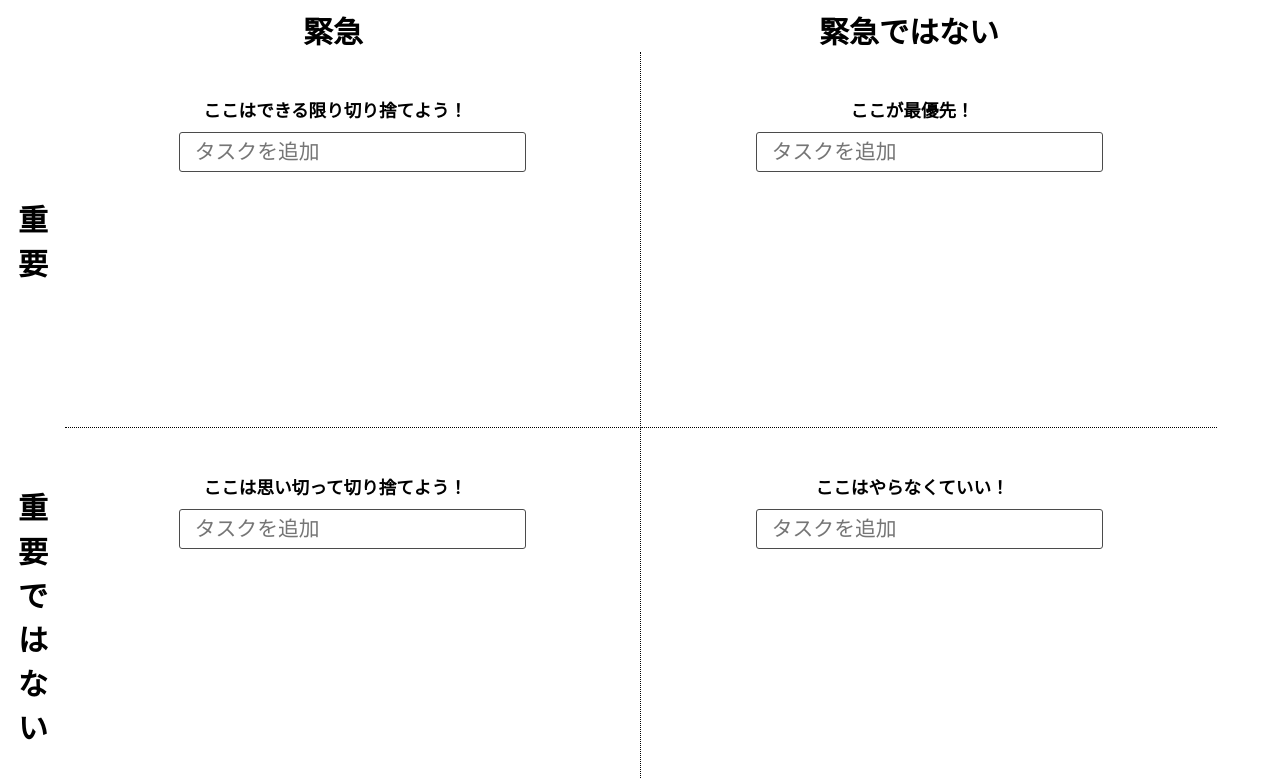
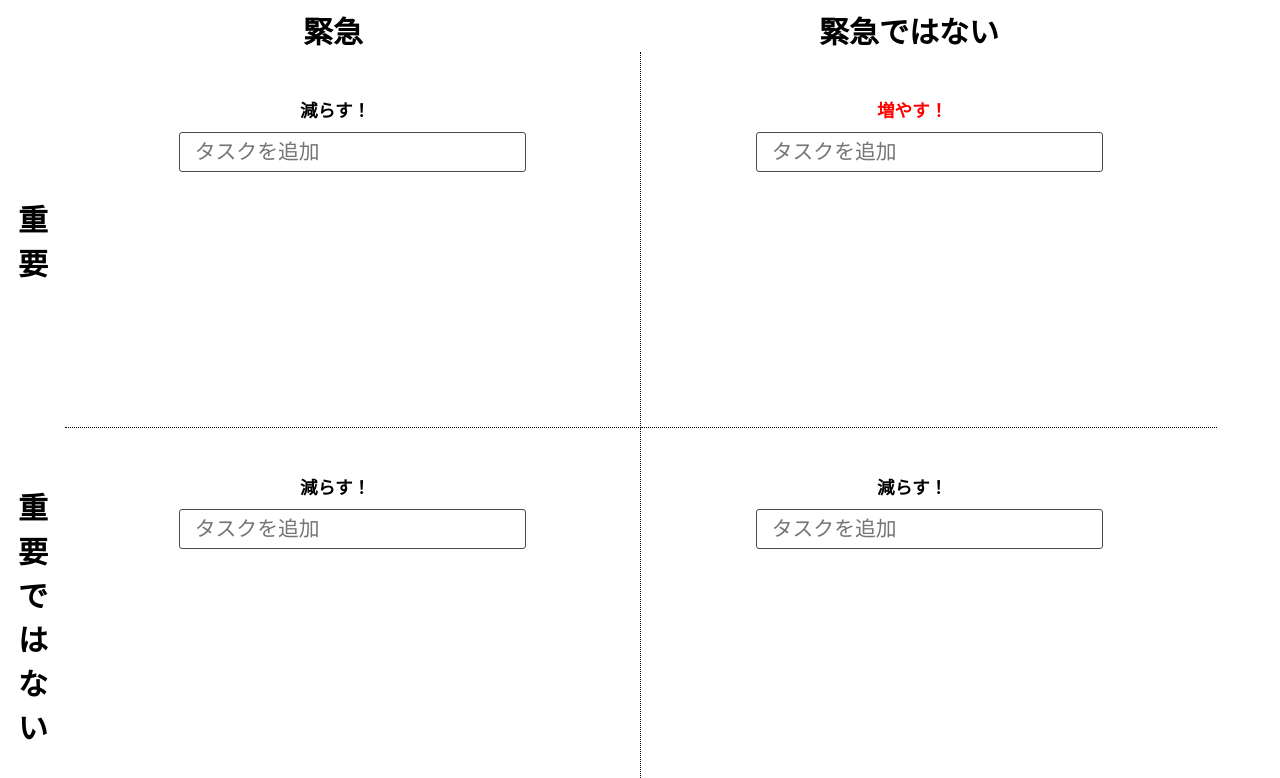
Before and after one commit to VI-KIEC/to-not-do-list, a React (Create React App) app: page / in a window 1280 px wide. Shown: the top 778 px of the page. Built offline with nearby package versions, Linux system fonts and the light colour scheme; a web font is replaced by a local one.

Commit message:
タイトルの微調整

```diff
--- a/public/index.html
+++ b/public/index.html
@@ -25,7 +25,7 @@
       href="https://fonts.googleapis.com/css2?family=Kiwi+Maru:wght@300;400;500&display=swap"
       rel="stylesheet"
     />
-    <title>Priority Todo</title>
+    <title>やらないことリスト</title>
   </head>
   <body>
     <noscript>You need to enable JavaScript to run this app.</noscript>
--- a/src/components/taskCardA/TaskCard1Title.jsx
+++ b/src/components/taskCardA/TaskCard1Title.jsx
@@ -1,7 +1,7 @@
 import React from "react";
 
 const TaskCard1Title = () => {
-  return <div className="taskCardTitle">ここはできる限り切り捨てよう！</div>;
+  return <div className="taskCardTitle">減らす！</div>;
 };
 
 export default TaskCard1Title;
--- a/src/components/taskCardB/TaskCard2Title.jsx
+++ b/src/components/taskCardB/TaskCard2Title.jsx
@@ -1,7 +1,7 @@
 import React from "react";
 
 const TaskCard2Title = () => {
-  return <div className="taskCardTitle">ここが最優先！</div>;
+  return <div className="taskCardTitle taskCard2Title">増やす！</div>;
 };
 
 export default TaskCard2Title;
--- a/src/components/taskCardC/TaskCard3Title.jsx
+++ b/src/components/taskCardC/TaskCard3Title.jsx
@@ -1,7 +1,7 @@
 import React from "react";
 
 const TaskCard3Title = () => {
-  return <div className="taskCardTitle">ここは思い切って切り捨てよう！</div>;
+  return <div className="taskCardTitle">減らす！</div>;
 };
 
 export default TaskCard3Title;
--- a/src/components/taskCardD/TaskCard4Title.jsx
+++ b/src/components/taskCardD/TaskCard4Title.jsx
@@ -1,7 +1,7 @@
 import React from "react";
 
 const TaskCard4Title = () => {
-  return <div className="taskCardTitle">ここはやらなくていい！</div>;
+  return <div className="taskCardTitle">減らす！</div>;
 };
 
 export default TaskCard4Title;
--- a/src/index.css
+++ b/src/index.css
@@ -125,6 +125,6 @@
   padding: 0 5px 5px 0;
 }
 
-/* .cardTaskArea::-webkit-scrollbar {
-
-} */
+.taskCard2Title {
+  color: red;
+}
```
